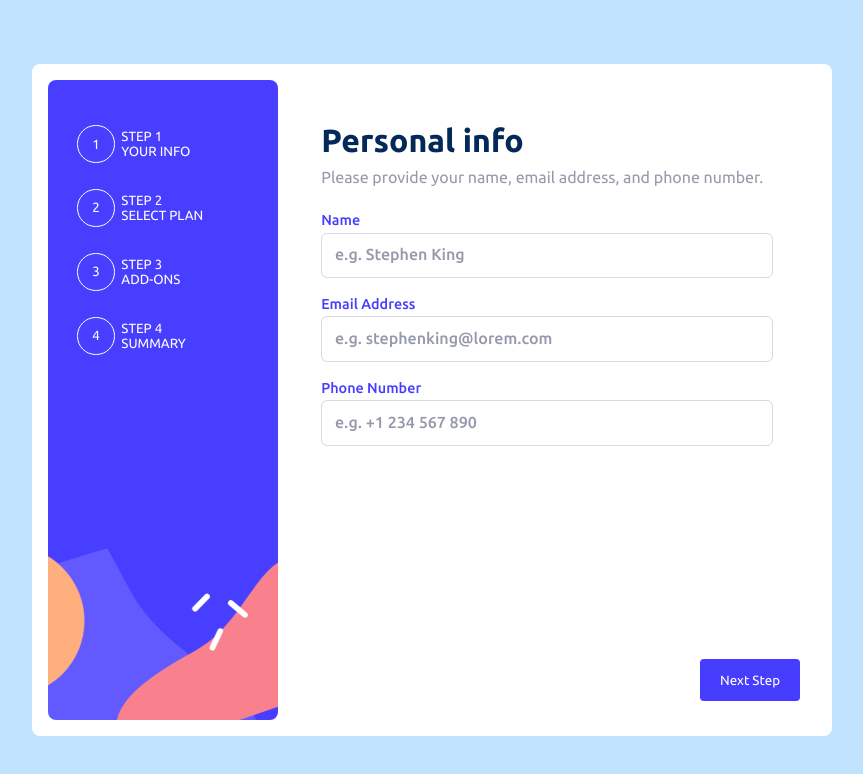
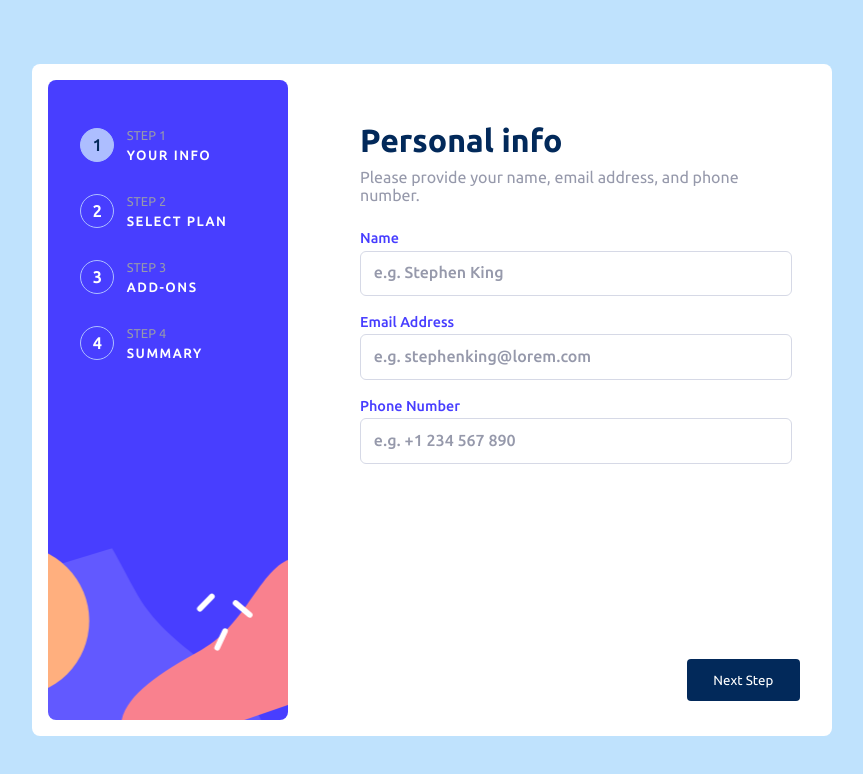
Before and after one commit to alfredthompsonOvie/multi-step-form, a Vue app: page / in a window 1280 px wide. Shown: the top 774 px of the page, without its empty margins (208-1071 px from the left). Built offline with nearby package versions, Linux system fonts and the light colour scheme.

Commit message:
complete

```diff
--- a/src/App.vue
+++ b/src/App.vue
@@ -1,63 +1,54 @@
 <template>
 	<main>
 		<!-- Sidebar start -->
-		<aside class="tabContainer">
-			<button
-				type="button"
-				class="btn"
-				@click.prevent="activephase = 'personalInfo'"
+		<aside class="tabContainer steps">
+			<section class="step">
+				<span
+					class="step__number--default"
+					:class="{ activeStep: currentStep === 0 }"
 				>
-				<span class="btn--default">
-					<!-- :class="{ activeStep: activephase === 'personalInfo' }" -->
-					1
+					1</span
+				>
+				<section class="step__description" v-if="!isMobile">
+					<p class="step__title">step 1</p>
+					<p>your info</p>
+				</section>
+			</section>
+			<section class="step">
+				<span
+					class="step__number--default"
+					:class="{ activeStep: currentStep === 1 }"
+				>
+					2
 				</span>
-				<div class="btn--description" v-if="!isMobile">
-					<p>step 1</p>
-					<p>your info</p>
-				</div>
-			</button>
-			<button
-				type="button"
-				class="btn"
-				@click.prevent="activephase = 'selectPlan'"
+				<section class="step__description" v-if="!isMobile">
+					<p class="step__title">step 2</p>
+					<p>Select plan</p>
+				</section>
+			</section>
+			<section class="step">
+				<span
+					class="step__number--default"
+					:class="{ activeStep: currentStep === 2 }"
 				>
-				<span class="btn--default">
-					<!-- :class="{ activeStep: activephase === 'selectPlan' }" -->
-					2</span
+					3
+				</span>
+				<section class="step__description" v-if="!isMobile">
+					<p class="step__title">step 3</p>
+					<p>Add-ons</p>
+				</section>
+			</section>
+			<section class="step">
+				<span
+					class="step__number--default"
+					:class="{ activeStep: currentStep === 3 }"
+					>4</span
 				>
-				<div class="btn--description" v-if="!isMobile">
-					<p>Step 2</p>
-					<p>Select plan</p>
-				</div>
-			</button>
-			<button
-				type="button"
-				class="btn"
-				@click.prevent="activephase = 'pickAddons'"
-			>
-				<span class="btn--default">
-					<!-- :class="{ activeStep: activephase === 'pickAddons' }" -->
-					3</span
-				>
-				<div class="btn--description" v-if="!isMobile">
-					<p>Step 3</p>
-					<p>Add-ons</p>
-				</div>
-			</button>
-			<button
-				type="button"
-				class="btn"
-				@click.prevent="activephase = 'summary'"
-			>
-				<span class="btn--default">
-					<!-- :class="{ activeStep: activephase === 'summary' }" -->
-					4</span
-				>
-				<div class="btn--description" v-if="!isMobile">
-					<p>Step 4</p>
+				<section class="step__description" v-if="!isMobile">
+					<p class="step__title">step 4</p>
 					<p>Summary</p>
-				</div>
-			</button>
+				</section>
+			</section>
 		</aside>
 		<!-- Sidebar end -->
 
@@ -65,6 +56,8 @@
 		<FormWizard
 			:validation-schema="schema"
 			@submit="onSubmit"
+			@step="handleStep"
+			:editStepCounter="editStepCounter"
 			v-if="showForm"
 		>
 			<!-- step 1 -->
@@ -75,14 +68,14 @@
 				</p>
 				<section class="form__group">
 					<section class="form__control">
-						<label for="fullname">Name</label>
+						<label for="fullname" class="form__control--label">Name</label>
 						<Field
 							type="text"
 							name="fullname"
 							id="fullname"
 							placeholder="e.g. Stephen King"
 							class="form__field"
-							:class="{ 'form__field--error': ErrorMessage.message }"
+							:class="{ 'form__field--error': ErrorMessage.fullname }"
 						/>
 						<ErrorMessage name="fullname" class="error error--personal__info" />
 					</section>
@@ -95,8 +88,8 @@
 							id="email"
 							placeholder="e.g. stephenking@lorem.com"
 							class="form__field"
+							:class="{'form__field--error': ErrorMessage.email}"
 						/>
-						<!-- :class="{'form__field--error': ErrorMessage.name}" -->
 						<ErrorMessage name="email" class="error error--personal__info" />
 					</section>
 
@@ -140,13 +133,19 @@
 						<label :for="plan.name" class="plan--label">
 							<img :src="`${getImageUrl(plan.image)}`" :alt="plan.name" />
 							<section>
-								<p class="plan">{{ plan.name }}</p>
-								<p class="plan__price">${{ plan.price }}/{{ plan.rate }}</p>
-								<transition name="fade">
-									<p class="plan__discount" v-if="showDiscountRate">
+								<TransitionGroup name="fade">
+									<p class="plan" :key="plan.name">{{ plan.name }}</p>
+									<p class="plan__price" :key="plan.price">
+										${{ plan.price }}/{{ plan.rate }}
+									</p>
+									<p
+										class="plan__discount"
+										v-if="showDiscountRate"
+										key="discount"
+									>
 										2 months free
 									</p>
-								</transition>
+								</TransitionGroup>
 							</section>
 						</label>
 					</section>
@@ -256,49 +255,54 @@
 				<p>Double-check everything looks OK before confirming.</p>
 				<!-- Dynamically add subscription and add-on selections here -->
 				<section class="summary__list">
-					<!-- {{  store.getFormData }} -->
-					<section class="summary__item">
+					<section class="summary__item summary__item__plan">
 						<section>
-							<p>
+							<p class="summary__item__plan__title">
 								<span>{{ store.getFormData.plan }}</span>
 								<span>({{ store.getFormData.rate }})</span>
 							</p>
-							<button class="editFormBtn">Change</button>
+							<button
+								class="editFormBtn"
+								type="button"
+								@click.prevent="editForm"
+							>
+								Change
+							</button>
 						</section>
-						<p>
-
-							${{
-								store.getFormData.planPrice
-							}}/{{ formData.rate ? "yr" : "mo" }}
+						<p class="summary__item__plan__price">
+							${{ store.getFormData.planPrice }}/{{
+								formData.rate ? "yr" : "mo"
+							}}
 						</p>
 					</section>
+
 					<p
-						class="summary__item"
+						class="summary__item summary__item__addons"
 						v-for="addon in store.getFormData.addons"
 						:key="addon"
 					>
 						<span>{{ addon.name }}</span>
-						<span>+${{ addon.price }}/{{ formData.rate ? "yr" : "mo" }}</span>
-
+						<span class="summary__item__addons__price">+${{ addon.price }}/{{ formData.rate ? "yr" : "mo" }}</span>
 					</p>
 				</section>
 				<section class="summary__total">
 					<p>Total (per {{ formData.rate ? "year" : "month" }})</p>
-					<p class="total__rate">+${{store.getFormData.total}}/{{ formData.rate ? "yr" : "mo" }}</p>
+					<p class="total__rate">
+						+${{ store.getFormData.total }}/{{ formData.rate ? "yr" : "mo" }}
+					</p>
 				</section>
-
 			</FormStep>
 			<!-- step 4 -->
-
-			<!-- step 5 -->
-
-			<!-- step 5 -->
 		</FormWizard>
 		<!-- form wizard -->
 
 		<!-- Thank You -->
-		<ThankYou  v-else/>
+		<ThankYou v-else />
 	</main>
+	<!-- <div class="attribution">
+    Challenge by <a href="https://www.frontendmentor.io?ref=challenge" target="_blank">Frontend Mentor</a>.
+    Coded by <a href="https://www.linkedin.com/in/alfredthompsonovie/" target="_blank">Alfred Thompson Ovie</a>.
+  </div> -->
 </template>
 
 <script setup>
@@ -310,14 +314,15 @@ import FormWizard from "./components/multiStep/FormWizard.vue";
 import FormStep from "./components/multiStep/FormStep.vue";
 import { useFormValuesStore } from "./store/formValues";
 
-import  ThankYou  from '@/components/ThankYou.vue';
+import ThankYou from "@/components/ThankYou.vue";
 
 const store = useFormValuesStore();
 
-
-const activephase = ref("personalInfo");
+// const activephase = ref("personalInfo");
+const currentStep = ref(0);
 const showDiscountRate = ref(false);
 const showForm = ref(true);
+const editStepCounter = ref(0);
 
 const isMobile = ref(null);
 const windowWidth = ref(null);
@@ -338,9 +343,9 @@ onMounted(() => {
 
 const formData = ref({
 	rate: false,
-	plan: '',
+	plan: "",
 	addons: [],
-})
+});
 
 // ! started=================================================================
 const schema = [
@@ -365,9 +370,18 @@ function onSubmit(formData) {
 	// go to thank you page
 	showForm.value = false;
 }
+function handleStep(curr) {
+	currentStep.value = curr;
+}
+function editForm() {
+	if (editStepCounter.value) {
+		editStepCounter.value = 0;
+		return;
+	}
+	editStepCounter.value = 1;
+}
 
 //! end ========================================================================
-
 
 const onChange = ($event) => {
 	if ($event.target.checked) {
@@ -378,28 +392,27 @@ const onChange = ($event) => {
 	return;
 };
 
-
 //
 const selectPlan = ref([
 	{
-		name: 'Arcade',
-		image: 'icon-arcade.svg',
+		name: "Arcade",
+		image: "icon-arcade.svg",
 		price: 9,
-		rate: "mo"
+		rate: "mo",
 	},
 	{
-		name: 'Advanced',
-		image: 'icon-advanced.svg',
+		name: "Advanced",
+		image: "icon-advanced.svg",
 		price: 12,
-		rate: "mo"
+		rate: "mo",
 	},
 	{
-		name: 'Pro',
-		image: 'icon-pro.svg',
+		name: "Pro",
+		image: "icon-pro.svg",
 		price: 15,
-		rate: "mo"
+		rate: "mo",
 	},
-])
+]);
 // const selectPlanRate = ref(false)
 const displayPlan = computed(() => {
 	if (!showDiscountRate.value) {
@@ -407,27 +420,27 @@ const displayPlan = computed(() => {
 	}
 	return [
 		{
-		name: 'Arcade',
-		image: 'icon-arcade.svg',
+			name: "Arcade",
+			image: "icon-arcade.svg",
 			price: 90,
-		rate: 'yr'
+			rate: "yr",
 		},
 		{
-		name: 'Advanced',
-		image: 'icon-advanced.svg',
+			name: "Advanced",
+			image: "icon-advanced.svg",
 			price: 120,
-		rate: 'yr'
+			rate: "yr",
 		},
 		{
-		name: 'pro',
-		image: 'icon-pro.svg',
+			name: "pro",
+			image: "icon-pro.svg",
 			price: 150,
-		rate: 'yr'
+			rate: "yr",
 		},
 	];
-})
+});
 function getImageUrl(name) {
-  return new URL(`/src/assets/images/${name}`, import.meta.url).href
+	return new URL(`/src/assets/images/${name}`, import.meta.url).href;
 }
 
 // ---------------------------------------------------
@@ -437,9 +450,14 @@ function getImageUrl(name) {
 .fade-enter-from,
 .fade-leave-to {
 	opacity: 0;
+	transform: translateY(30px);
 }
 .fade-enter-active,
+.fade-leave-active,
+.fade-move {
+	transition: all 0.5s ease;
+}
 .fade-leave-active {
-	transition: all 0.3s linear;
+	position: absolute;
 }
 </style>
--- a/src/assets/main.css
+++ b/src/assets/main.css
@@ -32,7 +32,9 @@
 	box-sizing: border-box;
 }
 
-*, *::before, *::after {
+*,
+*::before,
+*::after {
 	box-sizing: inherit;
 	margin: 0;
 	padding: 0;
@@ -41,9 +43,6 @@
 #app {
 	max-width: 1440px;
 	margin: 0 auto;
-	/* padding: 2rem; */
-  /* font-family: "Ubuntu-Bold";
-  font-family: "Ubuntu-Medium"; */
 	font-family: "Ubuntu-Regular";
 	min-height: 100vh;
 	background-color: var(--LightBlue);
@@ -52,6 +51,14 @@ main {
 	display: grid;
 	grid-template-columns: 1fr;
 	grid-template-rows: 200px auto;
+}
+.attribution {
+	font-size: 11px;
+	text-align: center;
+	padding: 1.5em 0;
+}
+.attribution a {
+	color: hsl(228, 45%, 44%);
 }
 /*! ------------------------------------------------------------------- */
 /*! tabContainer */
@@ -78,32 +85,46 @@ button {
 	cursor: pointer;
 	font-family: inherit;
 }
-.btn {
+.step {
+	color: var(--White);
+	font-family: inherit;
+
 	display: flex;
 	align-items: center;
-	gap: .5em;
+	gap: 0.8em;
+	padding: 1em;
 }
-.btn--default {
+.step__number--default {
 	padding: 1em;
-	width: 2.8em;
-	height: 2.8em;
+	width: 2em;
+	height: 2em;
 	border-radius: 50%;
-	border: 1px solid;
+	border: 1px solid var(--PastelBlue);
 	display: flex;
 	align-items: center;
 	justify-content: center;
+	font-weight: var(--fw-bold);
 }
-.btn--description {
+.step__description {
 	display: flex;
 	flex-direction: column;
 	align-items: flex-start;
 	text-transform: uppercase;
+	font-size: 0.8rem;
 }
+.step__title {
+	color: var(--CoolGray);
+	font-weight: var(--fw-sm);
+	margin-bottom: 0.4em;
+}
+.step__description p ~ p {
+	font-weight: var(--fw-bold);
+	letter-spacing: 2px;
+}
+
 .activeStep {
-  background-color: var(--LightBlue);
+	color: var(--MarineBlue);
 	background-color: var(--PastelBlue);
-  color: #000;
-  color: var(--MarineBlue);
 }
 /* ========================================================= */
 
@@ -135,7 +156,7 @@ h1 {
 	color: var(--MarineBlue);
 	font-family: "Ubuntu-Bold";
 	font-size: 2rem;
-	margin: .3em 0;
+	margin: 0.3em 0;
 }
 
 .form__description {
@@ -148,7 +169,8 @@ h1 {
 }
 label {
 	color: var(--PurplishBlue);
-  font-size: .9rem;
+	font-size: 0.9rem;
+	font-weight: var(--fw-md);
 }
 .form__control {
 	position: relative;
@@ -158,14 +180,14 @@ label {
 }
 label {
 	display: inline-block;
-	margin-bottom: .3em;
+	margin-bottom: 0.3em;
 	color: var(--PurplishBlue);
 	font-family: "Ubuntu-Medium";
 }
 .form__field {
 	display: block;
 	width: 100%;
-	padding: .8em;
+	padding: 0.8em;
 	border-radius: 6px;
 	border: 1px solid var(--LightGray);
 	font-size: 1rem;
@@ -175,7 +197,7 @@ label {
 	outline: 0;
 }
 .error {
-	font-size: .8rem;
+	font-size: 0.8rem;
 	color: var(--StrawberryRed);
 	font-family: "Ubuntu-Bold";
 }
@@ -196,7 +218,7 @@ right: 0;
 	width: 100%;
 
 	position: relative;
-	transition: all .3s linear;
+	transition: all 0.3s linear;
 }
 .form__group--checkbox + .form__group--checkbox {
 	margin-top: 1em;
@@ -210,7 +232,7 @@ right: 0;
 	border-radius: 8px;
 	box-shadow: -1px 1px 5px rgba(0, 0, 0, 0.2);
 	cursor: pointer;
-	transition: all .5s linear;
+	transition: all 0.5s linear;
 }
 .plan--checkbox {
 	position: absolute;
@@ -219,7 +241,6 @@ right: 0;
 .plan--checkbox:checked + .plan--label {
 	border: 1px solid var(--MarineBlue);
 	background-color: var(--Magnolia);
-
 }
 .plan--label img {
 	width: 2.3em;
@@ -231,13 +252,13 @@ right: 0;
 	text-transform: capitalize;
 }
 .plan__price {
-	font-size: .85rem;
-	margin: .4em 0;
+	font-size: 0.85rem;
+	margin: 0.4em 0;
 	font-weight: var(--fw-md);
 }
 .plan__discount {
 	color: var(--MarineBlue);
-	font-size: .85rem;
+	font-size: 0.85rem;
 }
 .error--plan {
 	position: absolute;
@@ -262,7 +283,7 @@ right: 0;
 }
 .rate__toggler p {
 	align-self: center;
-	margin-bottom: .5em;
+	margin-bottom: 0.5em;
 }
 .toggle__rate__switch {
 	width: 2.5em;
@@ -270,13 +291,13 @@ right: 0;
 	border-radius: 1em;
 	background-color: var(--MarineBlue);
 	position: relative;
-	padding: .12em;
+	padding: 0.12em;
 
 	display: flex;
 	align-items: center;
 	justify-content: flex-start;
 }
-.toggle__rate__label{
+.toggle__rate__label {
 	display: block;
 	cursor: pointer;
 
@@ -284,18 +305,14 @@ right: 0;
 	height: 1em;
 	background-color: white;
 	border-radius: 50%;
-  transition: .5s linear;
+	transition: 0.5s linear;
 	position: absolute;
-  top: .25em;
-	/* left: 0; */
-  transform:  translateX(0) rotate(0deg);
-	/* top: 50%; */
-  /* transform: translateY(-50%); */
-  /* z-index: 99; */
+	top: 0.25em;
+	transform: translateX(0) rotate(0deg);
 	margin: 0;
 }
 .toggle__rate__checkbox:checked ~ .toggle__rate__label {
-  transform:translateX(1.5em) rotate(360deg);
+	transform: translateX(1.5em) rotate(360deg);
 }
 .toggle__rate__checkbox {
 	opacity: 0;
@@ -304,36 +321,6 @@ right: 0;
 	top: 0em;
 }
 /* =================================================================== */
-/* .toggle__rate {
-	display: block;
-	width: 2.5em;
-	padding: .2em;
-	border-radius: 4em;
-	background-color: var(--MarineBlue);
-	position: relative;
-	display: flex;
-	align-items: center;
-	cursor: pointer;
-}
-.toggle__rate__checkbox:checked + .toggle__rate__ball {
-	transform: translateX(100%) rotate(360deg);
-}
-.toggle__rate__checkbox {
-  position: absolute;
-	top: 0;
-	opacity: 0;
-}
-.toggle__rate__ball {
-	width: 1em;
-	height: 1em;
-	background-color: white;
-	border-radius: 50%;
-	display: inline-block;
-
-	transform: translateX(0%) rotate(0deg);
-	transition: all 1s cubic-bezier(0.075, 0.82, 0.165, 1);
-} */
-
 
 /* ! */
 /*! STEP 3 */
@@ -351,7 +338,7 @@ right: 0;
 	border-radius: 8px;
 	box-shadow: -1px 1px 5px rgba(0, 0, 0, 0.2);
 	cursor: pointer;
-	transition: all .5s linear;
+	transition: all 0.5s linear;
 }
 .addons__checkbox {
 	position: absolute;
@@ -362,11 +349,10 @@ right: 0;
 .addons__checkbox:checked ~ .addons__label {
 	border: 1px solid var(--MarineBlue);
 	background-color: var(--Magnolia);
-
 }
 .label__title {
 	font-size: 1rem;
-	margin-bottom: .1em;
+	margin-bottom: 0.1em;
 }
 .add_ons__price {
 	margin-left: auto;
@@ -391,48 +377,62 @@ right: 0;
 .btn--goBack {
 	color: var(--CoolGray);
 }
-.btn--next, .btn--confirm {
-  background-color: var(--PurplishBlue);
-  padding: 1em 1.5em;
+.btn--next,
+.btn--confirm {
+	padding: 1em 2em;
 	border-radius: 4px;
 }
+.btn--next {
+	background-color: var(--MarineBlue);
+}
 .btn--confirm {
-  background-color: var(--MarineBlue);
+	background-color: var(--PurplishBlue);
 }
 
 /* ! */
 /*! STEP 4 */
 /* ! FINISHING UP */
 .summary__list {
-	--MarineBlue: hsl(213, 96%, 18%);
-	--PurplishBlue: hsl(243, 100%, 62%);
-	--PastelBlue: hsl(228, 100%, 84%);
-	--LightBlue: hsl(206, 94%, 87%);
-	--StrawberryRed: hsl(354, 84%, 57%);
-
-	--CoolGray: hsl(231, 11%, 63%);
-	--LightGray: hsl(229, 24%, 87%);
-	--Magnolia: hsl(217, 100%, 97%);
-	--Alabaster: hsl(231, 100%, 99%);
-	--White: hsl(0, 0%, 100%);
 	background-color: var(--Alabaster);
 	color: var(--CoolGray);
 	padding: 1em;
 	border-radius: 6px;
 	margin: 1em 0;
-	font-family: 'Ubuntu-Medium';
+	font-family: "Ubuntu-Medium";
 }
-.summary__item:first-of-type {
-	border-bottom: 1px solid var(--LightGray);
+.summary__item > section p {
+	display: flex;
+	gap: 0.2em;
+}
+
+.summary__item__plan__title {
 	color: var(--MarineBlue);
 	font-weight: 700;
 }
 
-.summary__item, .summary__total {
+.summary__item,
+.summary__total {
 	display: flex;
 	justify-content: space-between;
 	align-items: center;
-	padding: .5em 0;
+	padding: 0.5em 0;
+}
+.summary__item__plan {
+	border-bottom: 1px solid var(--LightGray);
+	padding-bottom: 1.5em;
+}
+.summary__item__addons {
+	padding-top: 1.5em;
+}
+.summary__item__addons + .summary__item__addons {
+	padding-top: 0.5em;
+}
+.summary__item__plan__price {
+	font-weight: var(--fw-bold);
+	color: var(--MarineBlue);
+}
+.summary__item__addons__price {
+	color: var(--MarineBlue);
 }
 .summary__item section {
 	display: flex;
@@ -443,16 +443,22 @@ right: 0;
 	padding-inline: 1em;
 	color: var(--CoolGray);
 }
+.total__rate {
+	color: var(--PurplishBlue);
+	font-weight: var(--fw-bold);
+	font-size: 1.2rem;
+}
 .editFormBtn {
-	/* background-color: red; */
 	display: inline-block;
-	margin-top: .5em;
+	margin-top: 0.5em;
 	padding: 0;
 	text-decoration: underline;
 	color: var(--PurplishBlue);
 	color: inherit;
 	font-family: inherit;
-	/* font-weight: 500; */
+}
+.editFormBtn:hover {
+	color: var(--PurplishBlue);
 }
 
 @media (min-width: 530px) {
@@ -467,6 +473,8 @@ right: 0;
 		display: flex;
 		align-items: center;
 		justify-content: center;
+		flex-direction: column;
+		gap: 1em;
 	}
 	main {
 		display: grid;
@@ -478,6 +486,7 @@ right: 0;
 		padding: 1em;
 		background-color: var(--White);
 		border-radius: 8px;
+		gap: 3em;
 	}
 	.tabContainer {
 		grid-row: 1/-1;
@@ -488,7 +497,7 @@ right: 0;
 		min-height: 80vh;
 		justify-content: flex-start;
 		padding: 2em 1em;
-    /* width: 100%;  */
+		width: 15em;
 	}
 	.form__step {
 		top: 0em;
@@ -510,21 +519,9 @@ right: 0;
 		justify-content: space-between;
 		align-items: flex-start;
 		height: 100%;
-		padding: .8em;
+		padding: 0.8em;
 	}
 	.form__group--checkbox + .form__group--checkbox {
 		margin-top: 0em;
 	}
 }
-@media (min-width: 1024px) {
-  /* body {
-    display: flex;
-    place-items: center;
-  }
-
-  #app {
-    display: grid;
-    grid-template-columns: 1fr 1fr;
-    padding: 0 2rem;
-  } */
-}
--- a/src/components/multiStep/FormStep.vue
+++ b/src/components/multiStep/FormStep.vue
@@ -1,27 +1,35 @@
 <template>
-  <section v-if="shouldShow" class="form__step">
+	<section v-if="shouldShow" class="form__step">
     <slot />
-  </section>
+	</section>
 </template>
 
 <script setup>
-import { computed, inject } from 'vue';
+import { computed, inject } from "vue";
 
 // This is a ref injected from FormWizard
 // clones the step index to get the step's index and advances it by 1 for the next step
 // meaning each step gets a index id starting from 1
-const currentIdx = inject('STEP_COUNTER').value++;
+const currentIdx = inject("STEP_COUNTER").value++;
 
 // Grabs the live ref to the current form active step
-const formStepIdx = inject('CURRENT_STEP_INDEX');
+const formStepIdx = inject("CURRENT_STEP_INDEX");
 
 // If this step should be shown
 const shouldShow = computed(() => {
-  return currentIdx === formStepIdx.value;
+	return currentIdx === formStepIdx.value;
 });
-
 </script>
 
 <style scoped>
+.formStep-enter-from,
+.formStep-leave-to {
+	opacity: 0;
+	transform: translateY(30px);
+}
 
+.formStep-enter-active,
+.formStep-leave-active {
+	transition: all 0.3s ease;
+}
 </style>
--- a/src/components/multiStep/FormWizard.vue
+++ b/src/components/multiStep/FormWizard.vue
@@ -3,12 +3,7 @@
   @submit="onSubmit"
   >
 		<section class="form__contents">
-			<section class="select__plan"></section>
-			<!--
-			<section class="personal__info"></section>
-			<section class="pick__addons"></section>
-			<section class="summary"></section>
-			<section class="thankYou"></section> -->
+			<!-- <section class="select__plan"></section> -->
       <slot/>
 		</section>
 
@@ -39,7 +34,7 @@
 </template>
 
 <script setup>
-import { computed, provide, ref, watchEffect } from 'vue';
+import { computed, provide, ref, watch, watchEffect } from 'vue';
 import { useForm } from 'vee-validate';
 import { useFormValuesStore } from '../../store/formValues';
 import { generateFormSummary } from '../../composables/generateFormSummary';
@@ -50,13 +45,15 @@ const props = defineProps({
 	validationSchema: {
 		type: Array,
 		required: true
-	}
+  },
+  editStepCounter: {
+    type: Number
+  }
 });
-const emit = defineEmits(['submit']);
+const emit = defineEmits(['submit', 'step']);
 
 const currentStepIdx = ref(0);
 const stepCounter = ref(0);
-// const FormDetails = ref([]);
 
 // Injects the starting step, child <form-steps> will use this to generate their ids
 provide('STEP_COUNTER', stepCounter);
@@ -65,7 +62,8 @@ provide('STEP_COUNTER', stepCounter);
 // will be used to toggle each form-step visibility
 provide('CURRENT_STEP_INDEX', currentStepIdx);
 
-const hasPrevious = computed(()=> currentStepIdx.value > 0);
+const hasPrevious = computed(() => currentStepIdx.value > 0);
+
 const isLastStep = computed(() => {
 	return currentStepIdx.value === stepCounter.value - 1;
 });
@@ -74,14 +72,21 @@ const goToPrev = () => {
 	if (currentStepIdx.value === 0) {
 		return;
 	}
-	currentStepIdx.value--;
+  currentStepIdx.value--;
 }
-const nextStep = () => {
-	if (currentStepIdx.value === stepCounter.value - 1) {
-		return;
-	}
-	currentStepIdx.value++
-}
+// const nextStep = () => {
+// 	if (currentStepIdx.value === stepCounter.value - 1) {
+// 		return;
+// 	}
+//   currentStepIdx.value++
+
+// }
+watch(props, () => {
+  currentStepIdx.value = 1;
+})
+watchEffect(() => {
+  emit('step', currentStepIdx.value);
+})
 
 const currentSchema = computed(()=>props.validationSchema[currentStepIdx.value])
 
@@ -93,29 +98,13 @@ const { handleSubmit } = useForm({
 });
 
 
-// watchEffect(() => {
-//   console.log('FormDetails', FormDetails.value);
-//   // store.updateFormData(values);
-// })
-
-// watchEffect(() => {
-// 	console.log(values);
-// })
-
-
 const onSubmit = handleSubmit((values) => {
   if (!isLastStep.value) {
     currentStepIdx.value++;
-    // console.log("from FormWizard", values);
+
     if (values.addons?.length) {
-      // console.log("from FormWizard", values);
-      // FormDetails.value = generateFormSummary(values);
       store.updateFormData(generateFormSummary(values))
     }
-
-    // const formData = [values]
-    // console.log(formData);
-    // FormDetails.value[0] = values;
     return;
   }
 
```
Also changed, not shown: src/components/ThankYou.vue (+69 -81 lines), src/store/stepCounter.js (added, +19 -0 lines). Lines whose indentation alone changed are shown as unchanged.
